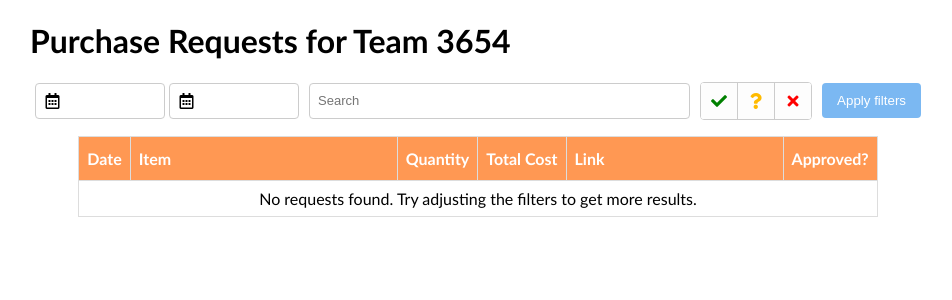
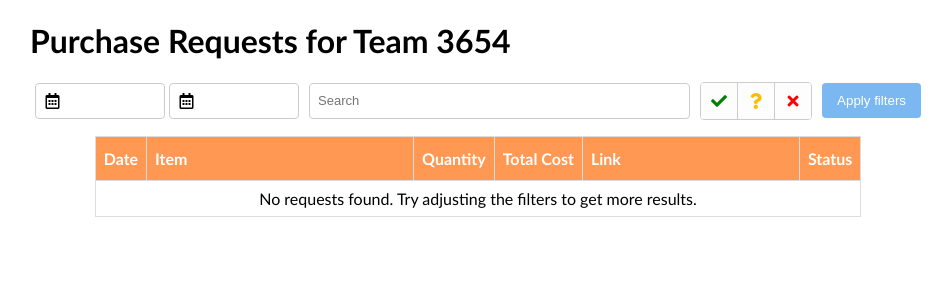
Before and after one commit to mlavrent/TeamManager, a Django app: page /purchase-requests/ in a window 1280 px wide. Shown: the part 66-366 px from the top of the page, without its empty margins (162-1114 px from the left). Run offline with Django 3.2, Linux system fonts and the light colour scheme; the visitor is signed in with stand-in values (Sample User, id 1); data that the repository does not hold is empty; some libraries are stand-ins or nearby versions.

Commit message:
Change list name to status

```diff
--- a/purchaseRequests/static/purchaseRequests/css/list.css
+++ b/purchaseRequests/static/purchaseRequests/css/list.css
@@ -169,7 +169,7 @@ input[type="submit"] {
     cursor: pointer;
 }
 
-.date, .qty, .tcost, .approved {
+.date, .qty, .tcost, .status {
     text-align: center;
 }
 
--- a/purchaseRequests/templates/purchaseRequests/list.html
+++ b/purchaseRequests/templates/purchaseRequests/list.html
@@ -133,7 +133,7 @@
                     <th class="qty" style="background-color:{{ theme_color }};">Quantity</th>
                     <th class="tcost" style="background-color:{{ theme_color }};">Total Cost</th>
                     <th class="link" style="background-color:{{ theme_color }};">Link</th>
-                    <th class="approved" style="background-color:{{ theme_color }};">Approved?</th>
+                    <th class="status" style="background-color:{{ theme_color }};">Status</th>
                 </tr>
             </thead>
             <tbody>
@@ -146,7 +146,7 @@
                     <td class="link">
                         <a href="{{ pur_req.link }}">{{ pur_req.link }}</a>
                     </td>
-                    <td class="approved">
+                    <td class="status">
                         {% if pur_req.approved %}
                         <i class="fas fa-check"></i>
                         {% elif pur_req.approved == False %}
```
